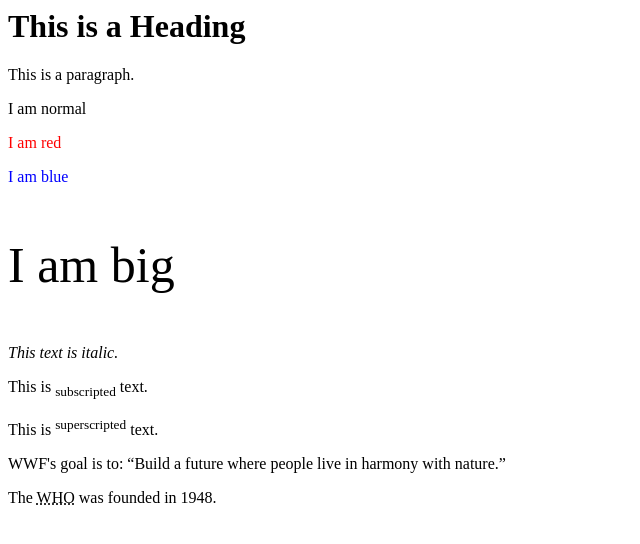
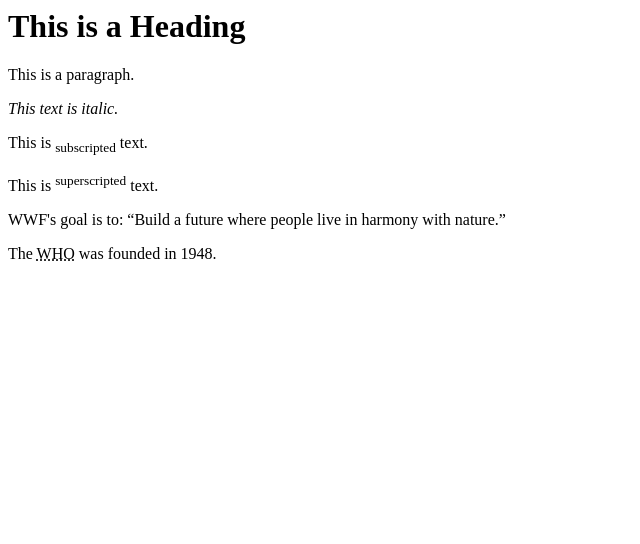
Before and after one commit to thakurpranjalraghav/2124030, a plain HTML site: page index.html in a window 1280 px wide. Shown: the whole page, without its empty margins (0-640 px from the left). Drawn offline with Linux system fonts and the light colour scheme.

Commit message:
Update index.html

```diff
--- a/index.html
+++ b/index.html
@@ -6,11 +6,6 @@
 
 <h1>This is a Heading</h1>
 <p>This is a paragraph.</p>
-
-<p>I am normal</p>
-<p style="color:red;">I am red</p>
-<p style="color:blue;">I am blue</p>
-<p style="font-size:50px;">I am big</p>
 
 <p><i>This text is italic.</i></p>
 
```
